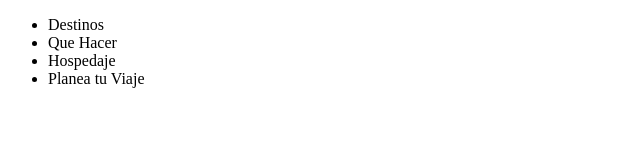
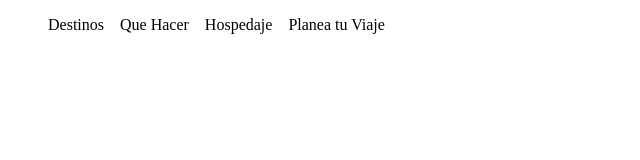
Before and after one commit to EdwardS02/flexbox, a plain HTML site: page index.html in a window 1280 px wide. Shown: the whole page, without its empty margins (0-640 px from the left). Drawn offline with Linux system fonts and the light colour scheme.

Commit message:
Create a navbar

```diff
--- a/index.html
+++ b/index.html
@@ -8,7 +8,7 @@
 </head>
 <body>
     <div class="container">
-        <ul>
+        <ul class="navbar">
             <li>Destinos</li>
             <li>Que Hacer</li>
             <li>Hospedaje</li>
--- a/style.css
+++ b/style.css
@@ -0,0 +1,8 @@
+.navbar li {
+    list-style: none;
+}
+
+.navbar {
+    display: flex;
+    gap: 1rem;
+}
```
